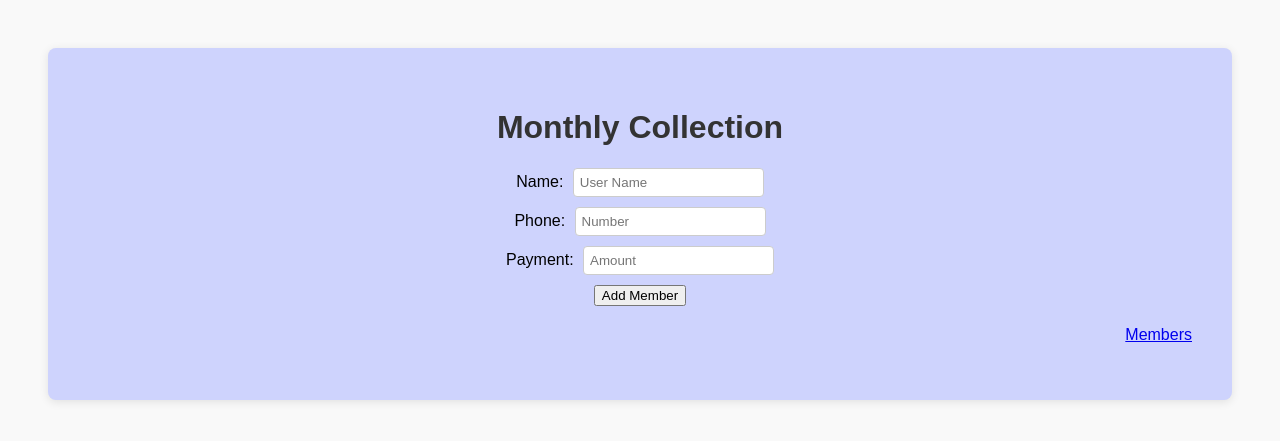
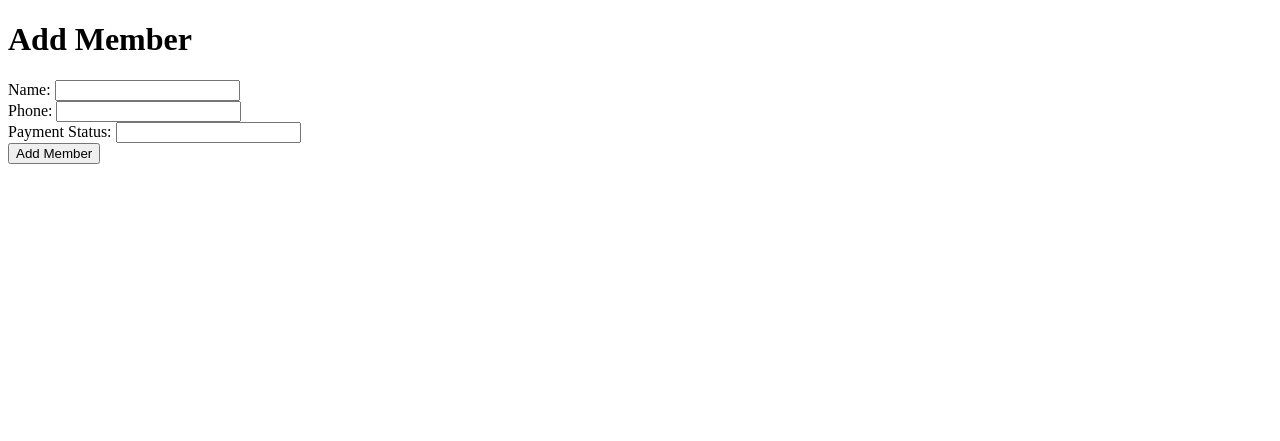
Before and after one commit to hishamfaizal558/collction, a FastAPI app: page / in a window 1280 px wide. Shown: the top 441 px of the page. Run offline with FastAPI, Linux system fonts and the light colour scheme.

Commit message:
index.html

```diff
--- a/templates/index.html
+++ b/templates/index.html
@@ -1,49 +1,65 @@
-<!-- index.html -->
 <!DOCTYPE html>
 <html lang="en">
 <head>
     <meta charset="UTF-8">
     <title>Member Collection</title>
-    <link rel="stylesheet" href="/static/style.css">
 </head>
 <body>
-    <div class ="collect">
-    <h1>Monthly Collection</h1>
-    <form id="memberForm">
+    <h1>Add Member</h1>
+
+    <!-- 🟢 Form with IDs (used in JS to collect values) -->
+    <form id="memberForm"> <!-- ✅ added id for JavaScript to hook into -->
         <label>
             Name:
-             <input type="text" id="name" placeholder="User Name" required>
-        </label>
+            <input type="text" id="name" required> <!-- ✅ added id -->
+        </label><br>
         <label>
             Phone:
-            <input type="text" id="phone" placeholder="Number" required>
-        </label>
+            <input type="text" id="phone" required> <!-- ✅ added id -->
+        </label><br>
         <label>
-            Payment:
-             <input type="text" id="payment_status" placeholder="Amount" required>
-        </label>
+            Payment Status:
+            <input type="number" id="payment_status" required> <!-- ✅ added id -->
+        </label><br>
         <button type="submit">Add Member</button>
     </form>
 
-    <p class="details"><a href="details.html">Members</a></p>
-    </div>
+    <!-- 🟢 Response placeholder -->
+    <div id="responseBox" style="margin-top: 20px;"></div> <!-- ✅ added response box -->
+
+    <!-- 🟢 JavaScript that sends JSON to FastAPI -->
     <script>
-        document.getElementById('memberForm').addEventListener('submit', function(e) {
-            e.preventDefault();
-            const name = document.getElementById('name').value;
-            const phone = document.getElementById('phone').value;
-            const payment_status = document.getElementById('payment_status').value;
+        // ✅ Added JS code to handle form submit without reloading
+        document.getElementById("memberForm").addEventListener("submit", async function(e) {
+            e.preventDefault();  // ✅ Prevent form from reloading page
 
-            fetch('http://127.0.0.1:8000/members', {
-                method: 'POST',
-                headers: { 'Content-Type': 'application/json' },
-                body: JSON.stringify({ name, phone, payment_status })
-            })
-            .then(res => res.json())
-            .then(data => {
-                this.reset();
-                alert("Member added!");
-            });
+            // ✅ Collect values from input fields
+            const name = document.getElementById("name").value;
+            const phone = parseInt(document.getElementById("phone").value);
+            const payment_status = parseInt(document.getElementById("payment_status").value);
+
+            const responseBox = document.getElementById("responseBox");
+
+            try {
+                // ✅ Send JSON via fetch to your FastAPI backend
+                const res = await fetch("/members", {
+                    method: "POST",
+                    headers: {
+                        "Content-Type": "application/json"
+                    },
+                    body: JSON.stringify({ name, phone, payment_status }) // ✅ Send as JSON
+                });
+
+                if (!res.ok) {
+                    const error = await res.json();
+                    responseBox.innerText = "Error: " + JSON.stringify(error); // ✅ Show error
+                } else {
+                    const data = await res.json();
+                    responseBox.innerText = "✅ Member added: " + JSON.stringify(data); // ✅ Show success
+                }
+            } catch (err) {
+                responseBox.innerText = "❌ Network or server error."; // ✅ Handle network error
+            }
         });
     </script>
 </body>
```
